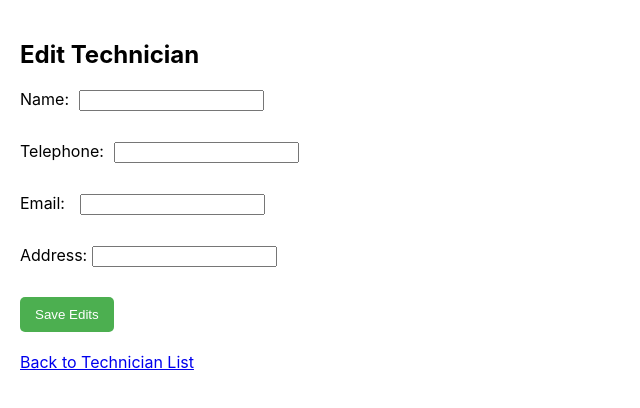
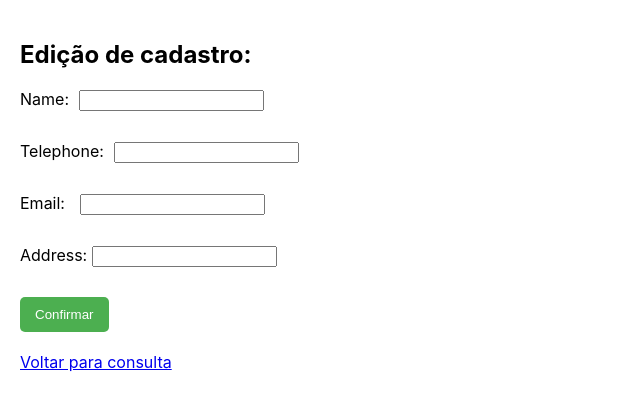
Before and after one commit to jrrodrigo421/Technician_Management, a React (Create React App) app: page /edit/1 in a window 1280 px wide. Shown: the top 408 px of the page, without its empty margins (0-640 px from the left). Built offline with nearby package versions, Linux system fonts and the light colour scheme; no server answers.

Commit message:
feat: adjusting

```diff
--- a/src/components/TechnicianEdit.js
+++ b/src/components/TechnicianEdit.js
@@ -48,7 +48,7 @@ const TechnicianEdit = () => {
 
   return (
     <div style={{ padding: '20px' }}>
-      <h2 style={{ marginBottom: '20px' }}>Edit Technician</h2>
+      <h2 style={{ marginBottom: '20px' }}>Edição de cadastro:</h2>
       <form onSubmit={handleSubmit}>
         <label style={{ display: 'block', marginBottom: '10px', marginRight: '50px' }}>
           Name:
@@ -109,11 +109,11 @@ const TechnicianEdit = () => {
             cursor: 'pointer',
           }}
         >
-          Save Edits
+          Confirmar
         </button>
       </form>
       <Link to="/" style={{ display: 'block', marginTop: '20px' }}>
-        Back to Technician List
+        Voltar para consulta
       </Link>
     </div>
   );
--- a/src/components/TechnicianList.js
+++ b/src/components/TechnicianList.js
@@ -56,9 +56,6 @@ const TechnicianList = () => {
         <thead>
           <tr>
             <th>Nome</th>
-            <th>E-mail</th>
-            <th>Telefone</th>
-            <th>Endereço</th>
             <th>Ações</th>
           </tr>
         </thead>
@@ -66,9 +63,7 @@ const TechnicianList = () => {
           {technicians.map((technician) => (
             <tr key={technician.id}>
               <td>{technician.name}</td>
-              <td>{technician.email}</td>
-              <td>{technician.telephone}</td>
-              <td>{technician.address}</td>
+
               <td>
                 <Link to={`/view/${technician.id}`} className="view-technician-link">Ver</Link>
                 <Link to={`/edit/${technician.id}`} className="edit-technician-link">Editar</Link>
--- a/src/components/TechnicianView.js
+++ b/src/components/TechnicianView.js
@@ -1,116 +1,3 @@
-// // src/components/TechnicianView.js
-// import React, { useState, useEffect } from 'react';
-// import axios from 'axios';
-
-// const TechnicianView = (props) => {
-//   const { match } = props;
-//   const [technician, setTechnician] = useState(null);
-//   const [error, setError] = useState(null);
-
-//   useEffect(() => {
-//     const fetchTechnicianDetails = async () => {
-
-
-//       if (!match || !match.params || !match.params.id) {
-//         setError('ID do técnico não fornecido.');
-//         return;
-//       }
-
-//       const { id } = match.params.id;
-
-//       try {
-//         const response = await axios.get(`http://localhost:3030/technicians/${id}`);
-//         setTechnician(response.data);
-//       } catch (error) {
-//         console.error('Error fetching technician details:', error);
-//         setError('Erro ao obter detalhes do técnico.');
-//       }
-//     };
-
-//     fetchTechnicianDetails();
-//   }, [match]);
-
-//   if (error) {
-//     return <div>{error}</div>;
-//   }
-
-//   if (!technician) {
-//     return <div>Carregando...</div>;
-//   }
-
-//   return (
-//     <div>
-//       <h1>Technician Details</h1>
-//       <p>Nome: {technician.name}</p>
-//       <p>Telefone: {technician.telephone}</p>
-//       <p>Email: {technician.email}</p>
-//       <p>Endereço: {technician.address}</p>
-//     </div>
-//   );
-// };
-
-// export default TechnicianView;
-
-
-
-
-// import React, { useState, useEffect } from 'react';
-// import axios from 'axios';
-// import { useParams, Link } from 'react-router-dom';
-
-// const TechnicianView = () => {
-//   const { id } = useParams();
-//   const [technician, setTechnician] = useState(null);
-//   const [error, setError] = useState(null);
-
-//   useEffect(() => {
-//     const fetchTechnicianDetails = async () => {
-//       try {
-//         const response = await axios.get(`http://localhost:3030/technicians/${id}`);
-//         setTechnician(response.data);
-//       } catch (error) {
-//         console.error('Error fetching technician details:', error);
-//         setError('Error fetching technician details.');
-//       }
-//     };
-
-//     fetchTechnicianDetails();
-//   }, [id]);
-
-//   if (error) {
-//     return <div>{error}</div>;
-//   }
-
-//   if (!technician) {
-//     return <div>Loading...</div>;
-//   }
-
-//   return (
-//     <div style={{ padding: '20px' }}>
-//       <h2 style={{ marginBottom: '20px' }}>Technician Details</h2>
-//       <p>
-//         <strong>Name:</strong> {technician.name}
-//       </p>
-//       <p>
-//         <strong>Telephone:</strong> {technician.telephone}
-//       </p>
-//       <p>
-//         <strong>Email:</strong> {technician.email}
-//       </p>
-//       <p>
-//         <strong>Address:</strong> {technician.address}
-//       </p>
-//       <Link to="/" style={{ display: 'block', marginTop: '20px' }}>
-//         Back to Technician List
-//       </Link>
-//     </div>
-//   );
-// };
-
-// export default TechnicianView;
-
-
-
 import React, { useState, useEffect } from 'react';
 import axios from 'axios';
 import { useParams, Link } from 'react-router-dom';
@@ -144,7 +31,7 @@ const TechnicianView = () => {
 
   return (
     <div className="technician-list-container" style={{ padding: '20px' }}>
-      <h2>Technician Details</h2>
+      <h2>Detalhes do cadastro</h2>
       <p>
         <strong>Name:</strong> {technician.name}
       </p>
@@ -158,7 +45,7 @@ const TechnicianView = () => {
         <strong>Address:</strong> {technician.address}
       </p>
       <Link to="/" className="view-technician-link">
-        Back to Technician List
+        Voltar para a tela de consulta
       </Link>
     </div>
   );
```
